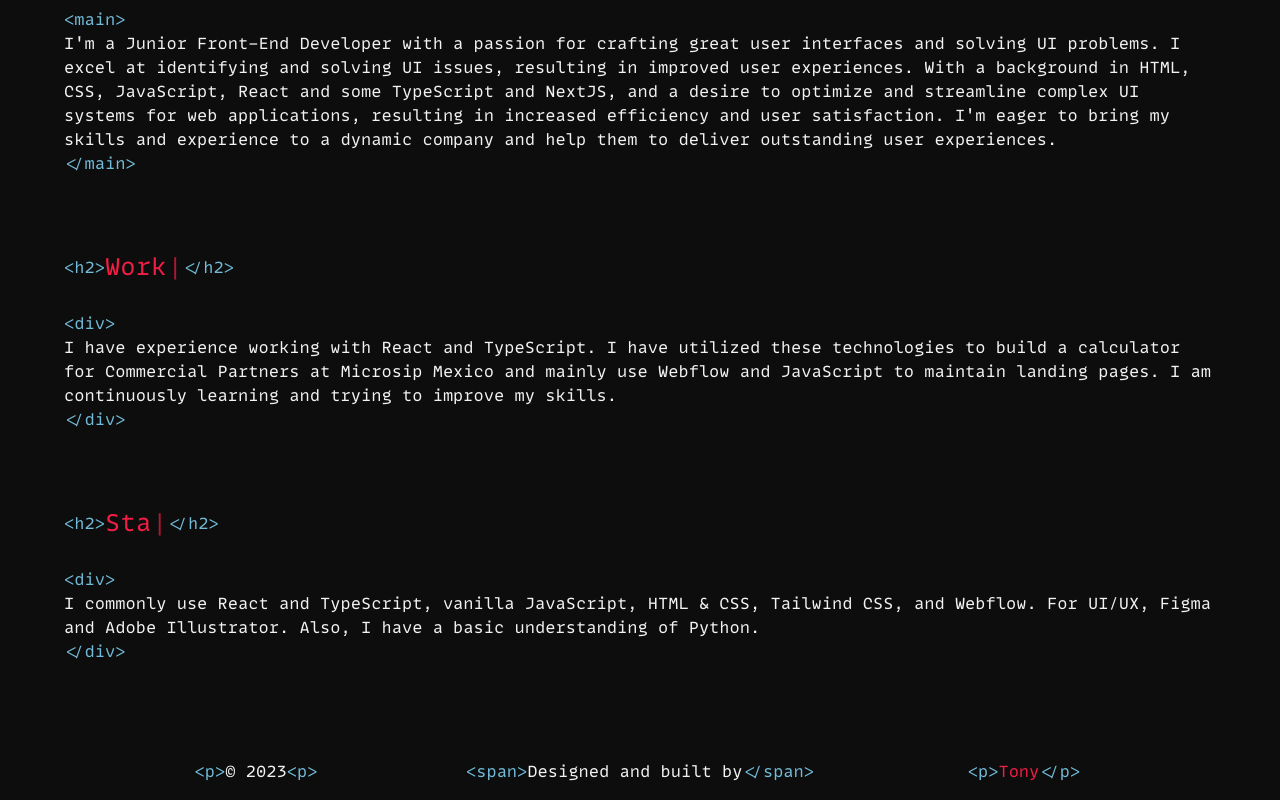
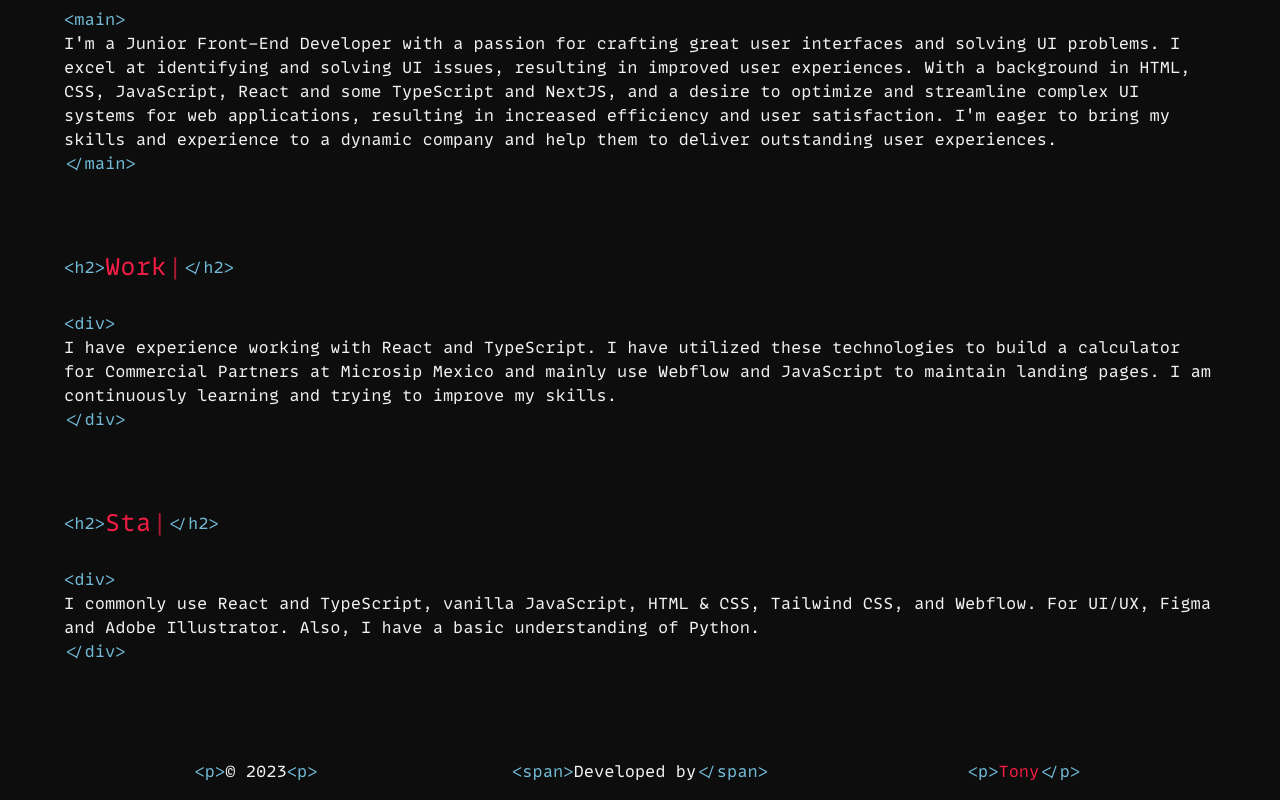
Before and after one commit to AntonioCait/tony-website, a React (Vite) app: page / in a window 1280 px wide. Shown: the part 208-1008 px from the top of the page. Built offline with nearby package versions, Linux system fonts and the light colour scheme.

Commit message:
footer update

```diff
--- a/src/components/Footer.tsx
+++ b/src/components/Footer.tsx
@@ -79,7 +79,7 @@ export default function Footer() {
 					</StyledBox>
 					<StyledBox>
 						<StyledSpanBlue>{spanTagOpen}</StyledSpanBlue>
-						<StyledSpanWhite>Designed and built by</StyledSpanWhite>
+						<StyledSpanWhite>Developed by</StyledSpanWhite>
 						<StyledSpanBlue>{spanTagClose}</StyledSpanBlue>
 					</StyledBox>
 					<StyledBox>
```
